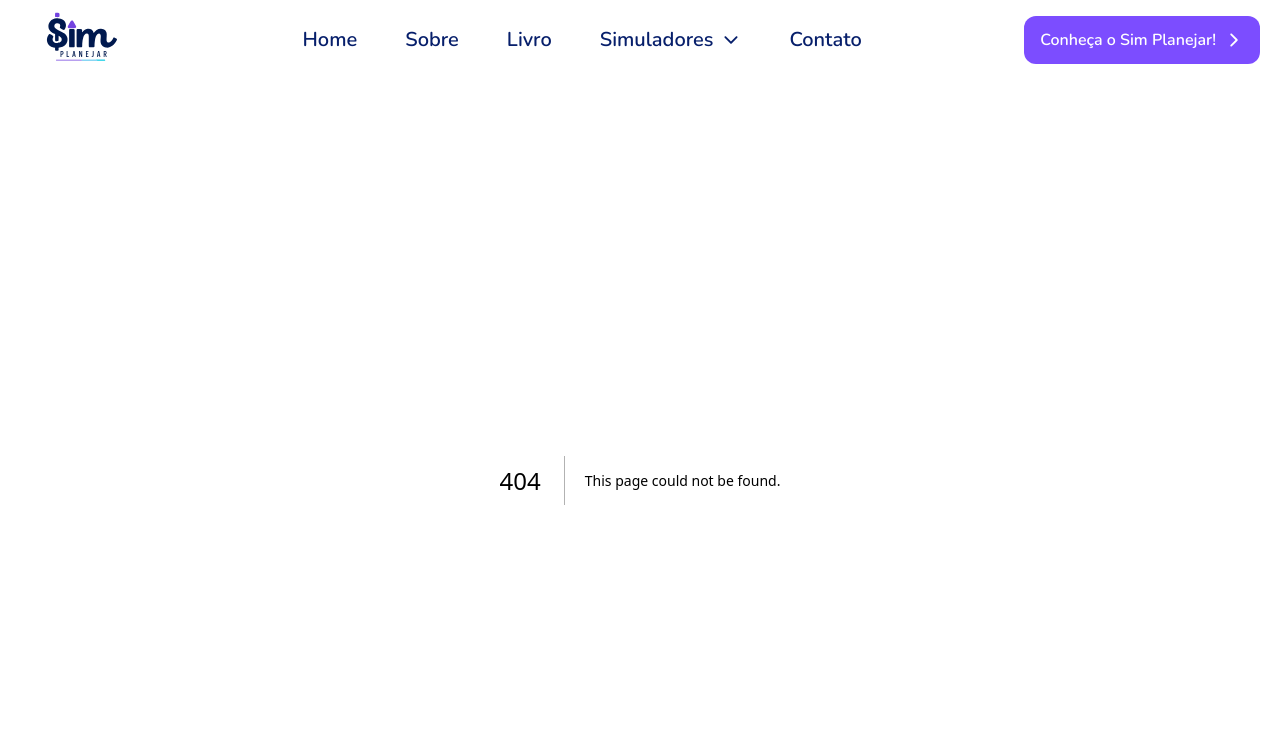
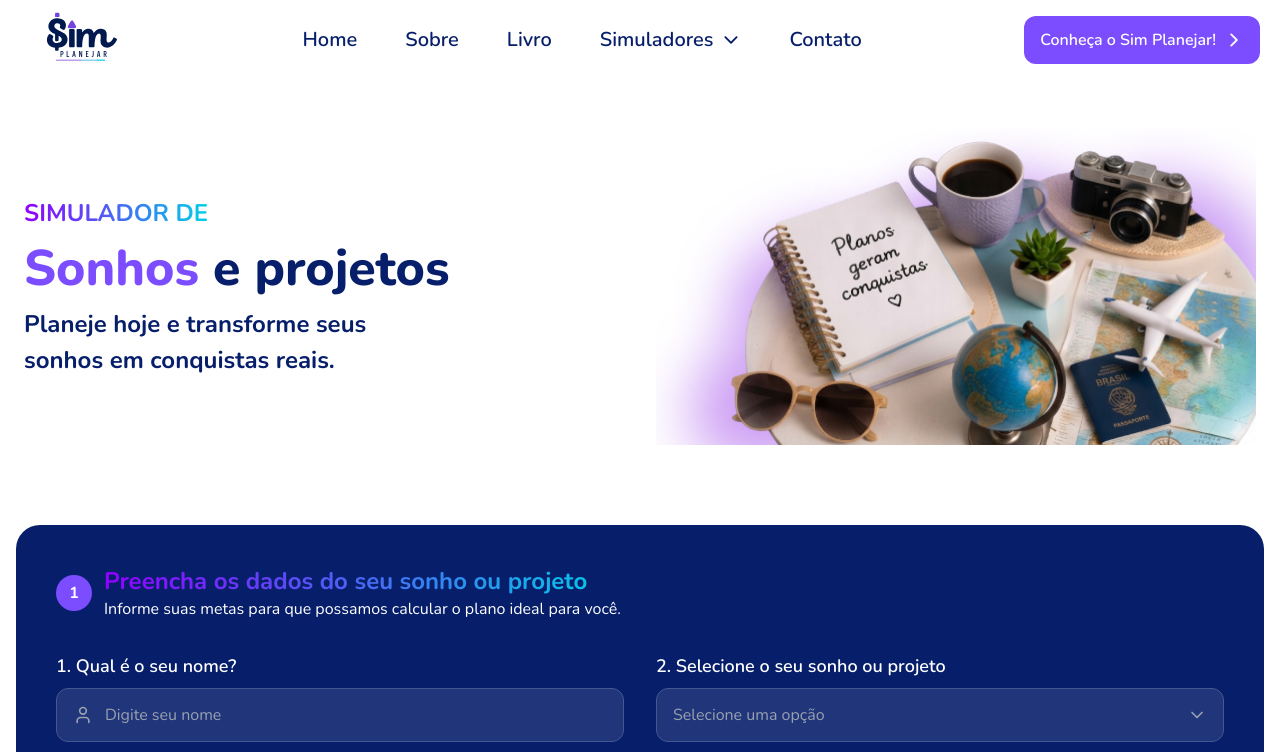
Before and after one commit to simplanejar/website-simplanejar, a Next.js app: page /simulators/dreams/form in a window 1280 px wide. Before the commit this address had no page. Shown: the top 752 px of the page. Built offline with nearby package versions, Linux system fonts and the light colour scheme.

Commit message:
feat: simulators pages

```diff
--- /dev/null
+++ b/app/simulators/dreams/form/page.tsx
@@ -0,0 +1,7 @@
+import Simulator from "@/components/pages/simulators/dreams/test/index";
+
+export default function DreamsForm(){
+    return(
+        <Simulator/>
+    );
+}
--- /dev/null
+++ b/app/simulators/dreams/page.tsx
@@ -0,0 +1,7 @@
+import Dreams from "@/components/pages/simulators/dreams/index";
+
+export default function DreamsPage(){
+    return(
+        <Dreams/>
+    );
+}
--- /dev/null
+++ b/app/simulators/retirement/form/page.tsx
@@ -0,0 +1,7 @@
+import Simulator from "@/components/pages/simulators/retirement/test/index";
+
+export default function DreamsForm(){
+    return(
+        <Simulator/>
+    );
+}
--- /dev/null
+++ b/app/simulators/retirement/page.tsx
@@ -0,0 +1,7 @@
+import Retirement from "@/components/pages/simulators/retirement/index";
+
+export default function RetirementPage(){
+    return(
+        <Retirement/>
+    );
+}
```
